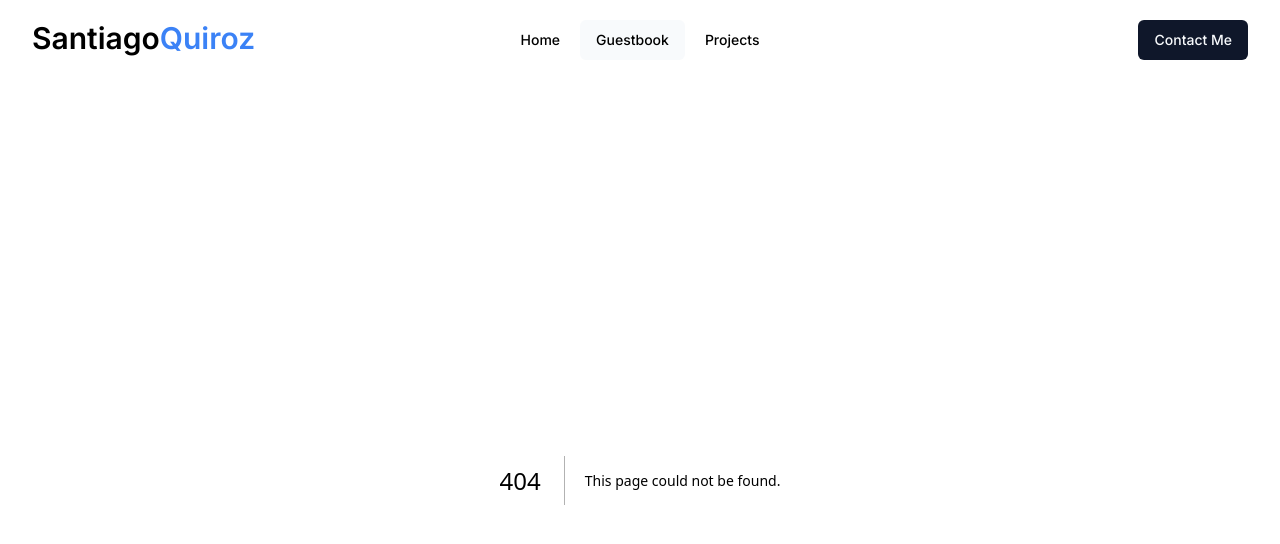
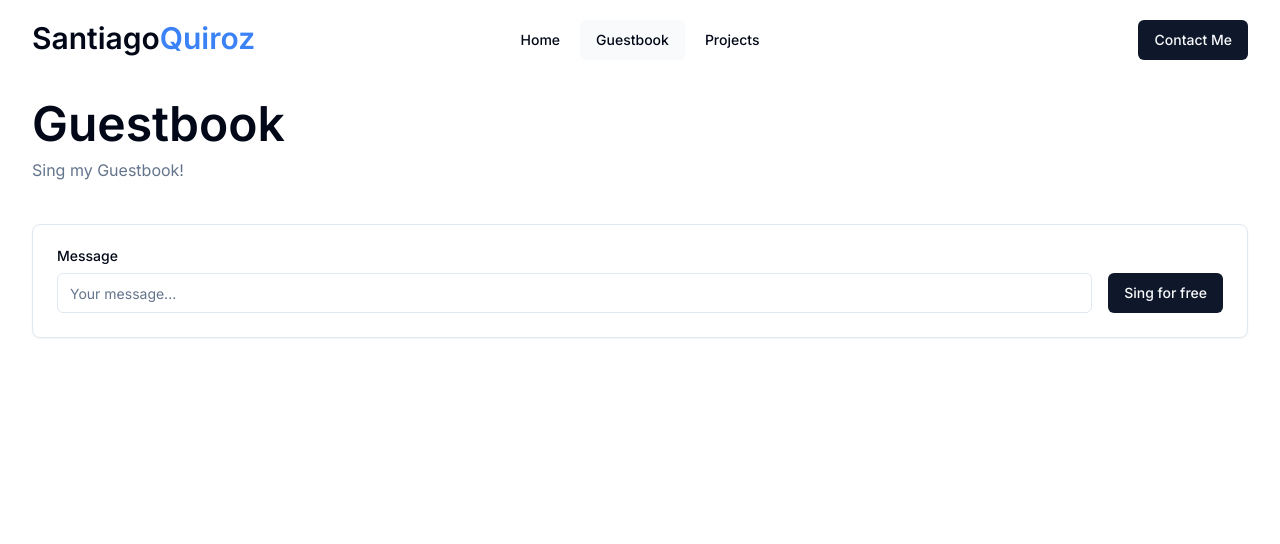
Before and after one commit to EmilianoQuiroz/portfolio-dev, a Next.js app: page /guestbook in a window 1280 px wide. Before the commit this address had no page. Shown: the top 544 px of the page. Built offline with nearby package versions, Linux system fonts and the light colour scheme.

Commit message:
GuestBook Page

```diff
--- a/app/components/MobileMenu.tsx
+++ b/app/components/MobileMenu.tsx
@@ -1,7 +1,9 @@
+"use client"
+
 import { Button } from '@/components/ui/button'
 import { Sheet, SheetClose, SheetContent, SheetFooter, SheetTrigger } from '@/components/ui/sheet'
 import { Menu } from 'lucide-react'
-import React from 'react'
+import React, { useEffect, useState } from 'react'
 import { navigationItems } from './Navbar'
 import Link from 'next/link'
 import { usePathname } from 'next/navigation'
@@ -9,8 +11,13 @@
 
 export function MobileMenu() {
     const location = usePathname()
+    const [open, setOpen] = useState(false)
+
+    useEffect(() => {
+        setOpen(false)
+    },[location])
   return (
-    <Sheet>
+    <Sheet open={open} onOpenChange={(state) => setOpen(state)}>
         <SheetTrigger asChild>
             <Button variant="outline" size="icon">
                 <Menu className="h-4 w-4"/>
--- /dev/null
+++ b/app/guestbook/page.tsx
@@ -0,0 +1,41 @@
+import { Button } from '@/components/ui/button'
+import { Card, CardHeader } from '@/components/ui/card'
+import { Input } from '@/components/ui/input'
+import { Label } from '@/components/ui/label'
+import React from 'react'
+
+export default function page() {
+  return (
+    <section className="max-w-7xl w-full px-4 md:px-8 mx-auto">
+        <h1 className='text-4xl font-semibold lg:text-5xl pt-5'>Guestbook</h1>
+        <p className="leading-7 text-muted-foreground mt-2">Sing my Guestbook!</p>
+        <Card className="mt-10">
+          <CardHeader className="flex flex-col w-full">
+            <Label className="mb-1">Message</Label>
+            <GuestBookForm />
+          </CardHeader>
+        </Card>
+    </section>
+  )
+}
+
+function GuestBookForm() {
+  const user = false
+
+  if(user) {
+    return (
+      <div>
+        <h1>halo</h1>
+      </div>
+    )
+  }
+
+  return (
+    <div className="flex justify-vetween gap-4 flex-col md:flex-row">
+      <Input type="text" placeholder="Your message..."/>
+      <Button>
+        Sing for free
+      </Button>
+    </div>
+  )
+}
--- /dev/null
+++ b/components/ui/card.tsx
@@ -0,0 +1,79 @@
+import * as React from "react"
+
+import { cn } from "@/lib/utils"
+
+const Card = React.forwardRef<
+  HTMLDivElement,
+  React.HTMLAttributes<HTMLDivElement>
+>(({ className, ...props }, ref) => (
+  <div
+    ref={ref}
+    className={cn(
+      "rounded-lg border bg-card text-card-foreground shadow-sm",
+      className
+    )}
+    {...props}
+  />
+))
+Card.displayName = "Card"
+
+const CardHeader = React.forwardRef<
+  HTMLDivElement,
+  React.HTMLAttributes<HTMLDivElement>
+>(({ className, ...props }, ref) => (
+  <div
+    ref={ref}
+    className={cn("flex flex-col space-y-1.5 p-6", className)}
+    {...props}
+  />
+))
+CardHeader.displayName = "CardHeader"
+
+const CardTitle = React.forwardRef<
+  HTMLParagraphElement,
+  React.HTMLAttributes<HTMLHeadingElement>
+>(({ className, ...props }, ref) => (
+  <h3
+    ref={ref}
+    className={cn(
+      "text-2xl font-semibold leading-none tracking-tight",
+      className
+    )}
+    {...props}
+  />
+))
+CardTitle.displayName = "CardTitle"
+
+const CardDescription = React.forwardRef<
+  HTMLParagraphElement,
+  React.HTMLAttributes<HTMLParagraphElement>
+>(({ className, ...props }, ref) => (
+  <p
+    ref={ref}
+    className={cn("text-sm text-muted-foreground", className)}
+    {...props}
+  />
+))
+CardDescription.displayName = "CardDescription"
+
+const CardContent = React.forwardRef<
+  HTMLDivElement,
+  React.HTMLAttributes<HTMLDivElement>
+>(({ className, ...props }, ref) => (
+  <div ref={ref} className={cn("p-6 pt-0", className)} {...props} />
+))
+CardContent.displayName = "CardContent"
+
+const CardFooter = React.forwardRef<
+  HTMLDivElement,
+  React.HTMLAttributes<HTMLDivElement>
+>(({ className, ...props }, ref) => (
+  <div
+    ref={ref}
+    className={cn("flex items-center p-6 pt-0", className)}
+    {...props}
+  />
+))
+CardFooter.displayName = "CardFooter"
+
+export { Card, CardHeader, CardFooter, CardTitle, CardDescription, CardContent }
--- /dev/null
+++ b/components/ui/input.tsx
@@ -0,0 +1,25 @@
+import * as React from "react"
+
+import { cn } from "@/lib/utils"
+
+export interface InputProps
+  extends React.InputHTMLAttributes<HTMLInputElement> {}
+
+const Input = React.forwardRef<HTMLInputElement, InputProps>(
+  ({ className, type, ...props }, ref) => {
+    return (
+      <input
+        type={type}
+        className={cn(
+          "flex h-10 w-full rounded-md border border-input bg-background px-3 py-2 text-sm ring-offset-background file:border-0 file:bg-transparent file:text-sm file:font-medium placeholder:text-muted-foreground focus-visible:outline-none focus-visible:ring-2 focus-visible:ring-ring focus-visible:ring-offset-2 disabled:cursor-not-allowed disabled:opacity-50",
+          className
+        )}
+        ref={ref}
+        {...props}
+      />
+    )
+  }
+)
+Input.displayName = "Input"
+
+export { Input }
--- /dev/null
+++ b/components/ui/label.tsx
@@ -0,0 +1,26 @@
+"use client"
+
+import * as React from "react"
+import * as LabelPrimitive from "@radix-ui/react-label"
+import { cva, type VariantProps } from "class-variance-authority"
+
+import { cn } from "@/lib/utils"
+
+const labelVariants = cva(
+  "text-sm font-medium leading-none peer-disabled:cursor-not-allowed peer-disabled:opacity-70"
+)
+
+const Label = React.forwardRef<
+  React.ElementRef<typeof LabelPrimitive.Root>,
+  React.ComponentPropsWithoutRef<typeof LabelPrimitive.Root> &
+    VariantProps<typeof labelVariants>
+>(({ className, ...props }, ref) => (
+  <LabelPrimitive.Root
+    ref={ref}
+    className={cn(labelVariants(), className)}
+    {...props}
+  />
+))
+Label.displayName = LabelPrimitive.Root.displayName
+
+export { Label }
--- a/package.json
+++ b/package.json
@@ -10,6 +10,7 @@
   },
   "dependencies": {
     "@radix-ui/react-dialog": "^1.1.1",
+    "@radix-ui/react-label": "^2.1.0",
     "@radix-ui/react-navigation-menu": "^1.2.0",
     "@radix-ui/react-slot": "^1.1.0",
     "class-variance-authority": "^0.7.0",
```
Also changed, not shown: 1 other file (tests, documents, lock files or other folders).
